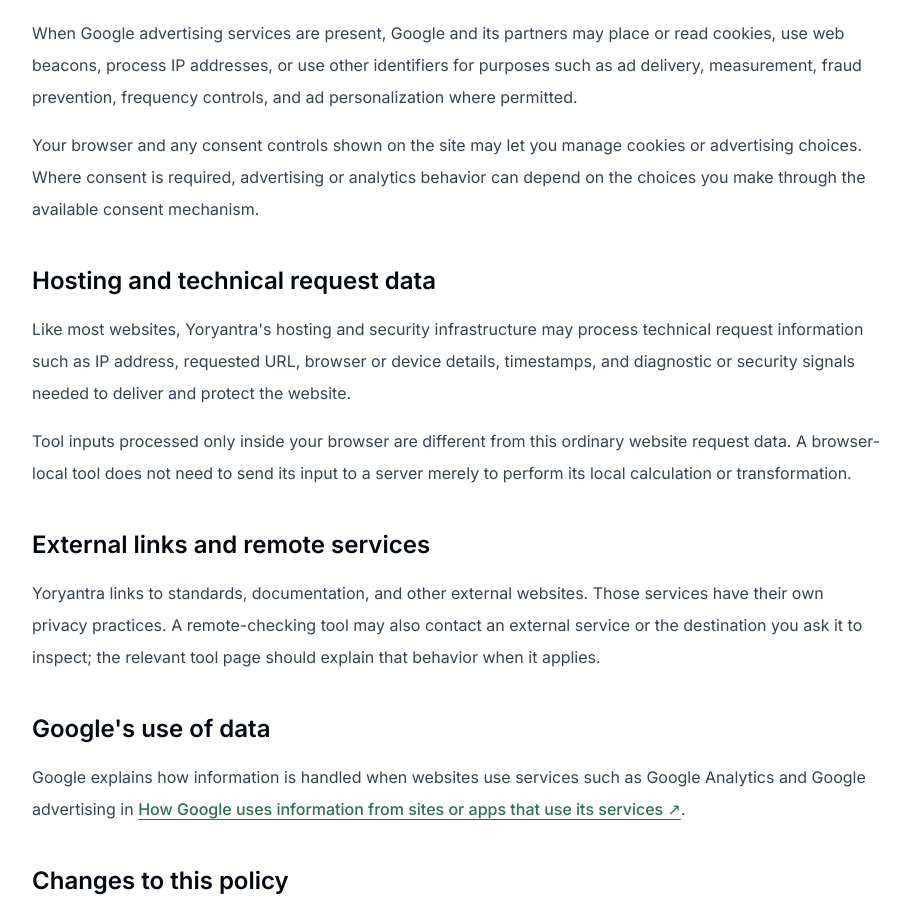
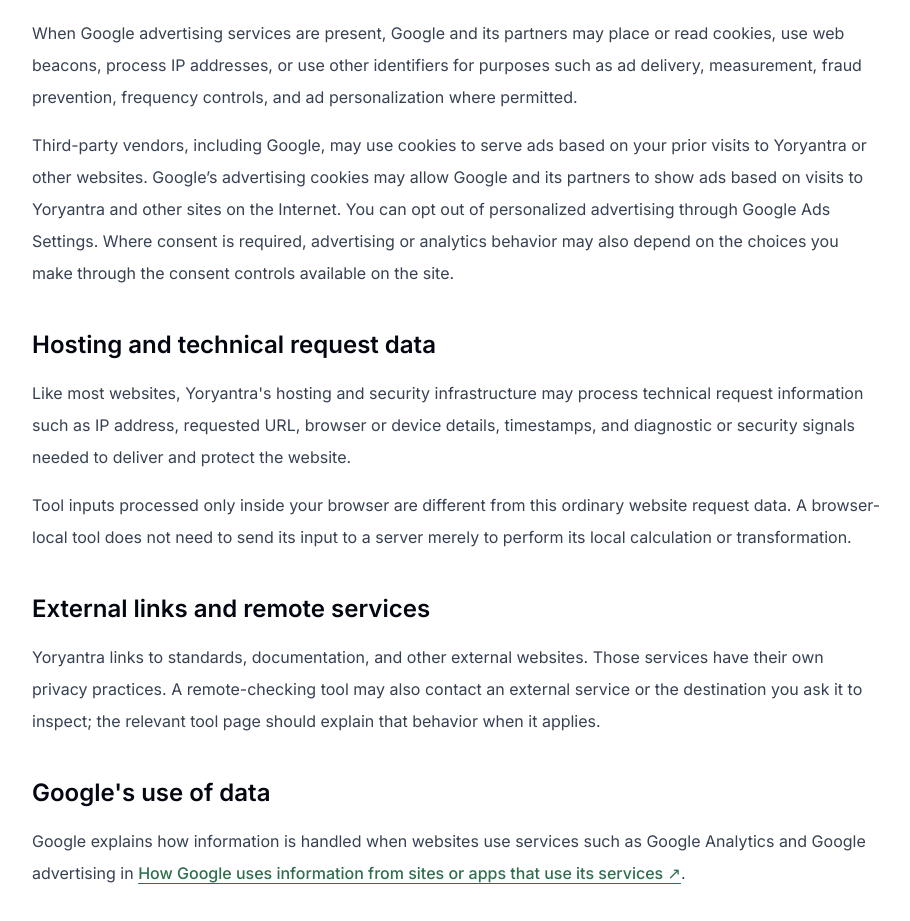
Before and after one commit to vaarunsonawwane-ops/yoryantra-new, a Next.js app: page /privacy-policy in a window 1280 px wide. Shown: the part 980-1901 px from the top of the page, without its empty margins (184-1094 px from the left). Built offline with nearby package versions, Linux system fonts and the light colour scheme.

Commit message:
Update page.tsx

```diff
--- a/app/privacy-policy/page.tsx
+++ b/app/privacy-policy/page.tsx
@@ -84,10 +84,12 @@ export default function PrivacyPolicyPage() {
                 and ad personalization where permitted.
               </p>
               <p>
-                Your browser and any consent controls shown on the site may let
-                you manage cookies or advertising choices. Where consent is
-                required, advertising or analytics behavior can depend on the
-                choices you make through the available consent mechanism.
+                Third-party vendors, including Google, may use cookies to serve ads based on your
+                prior visits to Yoryantra or other websites. Google’s advertising cookies may allow
+                Google and its partners to show ads based on visits to Yoryantra and other sites on the
+                Internet. You can opt out of personalized advertising through Google Ads Settings.
+				Where consent is required, advertising or analytics behavior may also depend on the
+				choices you make through the consent controls available on the site.
               </p>
             </div>
           </section>
```
